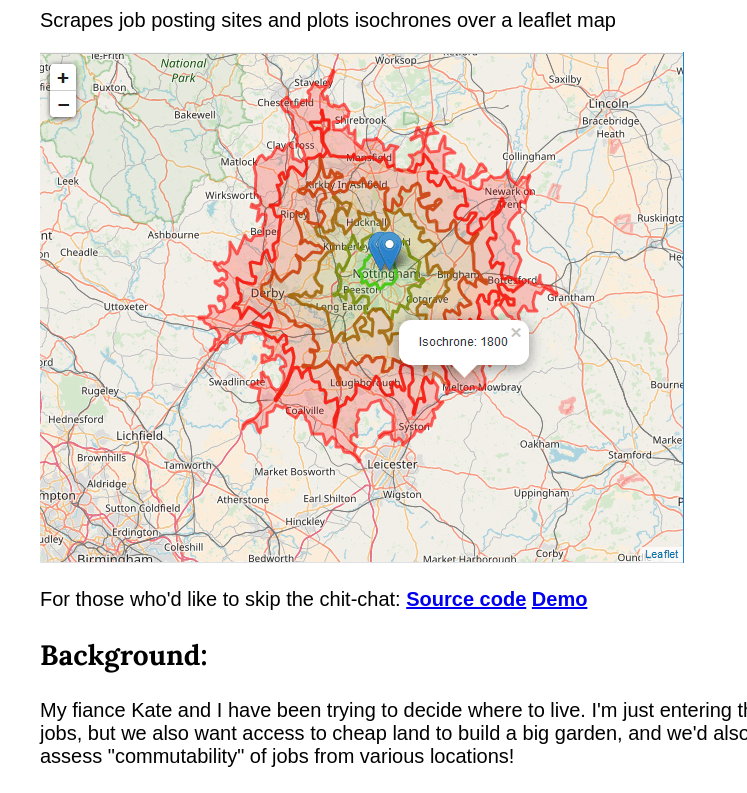
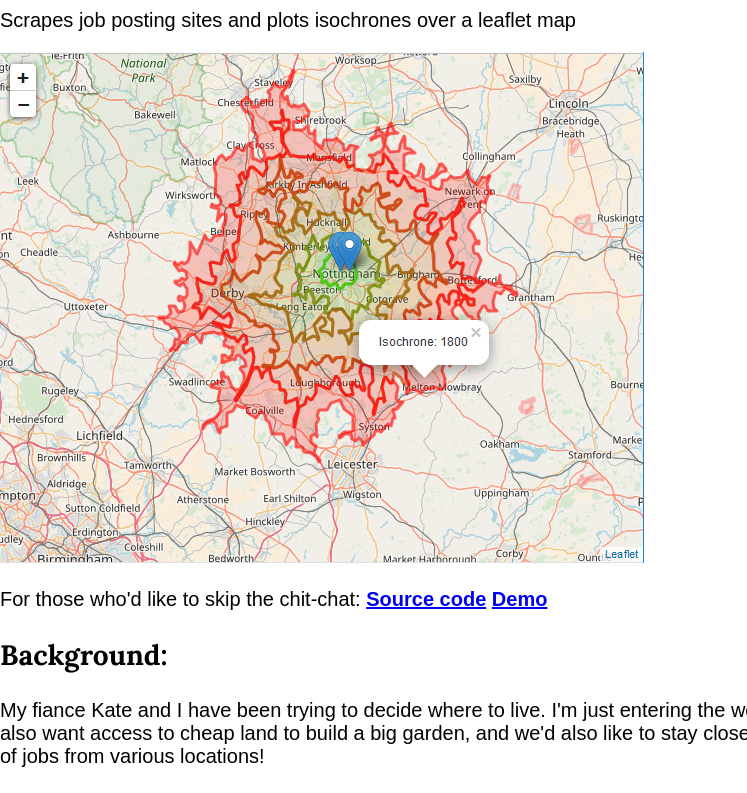
Before and after one commit to jonathanwsilva/site, a Gatsby site: page /projects/proximity/ in a window 1280 px wide. Shown: the part 248-1041 px from the top of the page, without its empty margins (0-747 px from the left). Built offline with nearby package versions, Linux system fonts and the light colour scheme; Gatsby itself is replaced by a stand-in of ours; a web font is replaced by a local one.

Commit message:
Use default layout to control post width

```diff
--- a/src/components/layout.module.css
+++ b/src/components/layout.module.css
@@ -23,13 +23,14 @@
 
 :root {
     --max-width: 1600px;
+    --content-max-width: 1200px;
     --margin: 20px;
     --light-gray: #c9c9c9;
 }
 
 .content-shell {
     margin: 0 auto;
-    width: var(--max-width);
+    width: var(--content-max-width);
     padding: var(--margin);
 }
 
--- a/src/templates/post.js
+++ b/src/templates/post.js
@@ -1,13 +1,12 @@
 import React from "react"
 import { graphql } from "gatsby"
 import Layout from "../components/layout"
-import theme from './post.module.css'
 
 export default ({ data }) => {
   const post = data.markdownRemark
   return (
     <Layout selected={post.fields.postType}>
-      <div className={theme['post']}>
+      <div>
         <h1>{post.frontmatter.title}</h1>
         <p>{post.frontmatter.summary}</p>
         <div  dangerouslySetInnerHTML={{ __html: post.html }} />
--- a/src/templates/post.module.css
+++ /dev/null
@@ -1,8 +0,0 @@
-/*
-TODO: Consider finding a unified max-width for projects, blog, etc.
-      and then just add that to the layout css module
-*/
-.post {
-    max-width: 1200px;
-    margin: 0 auto;
-}
```
